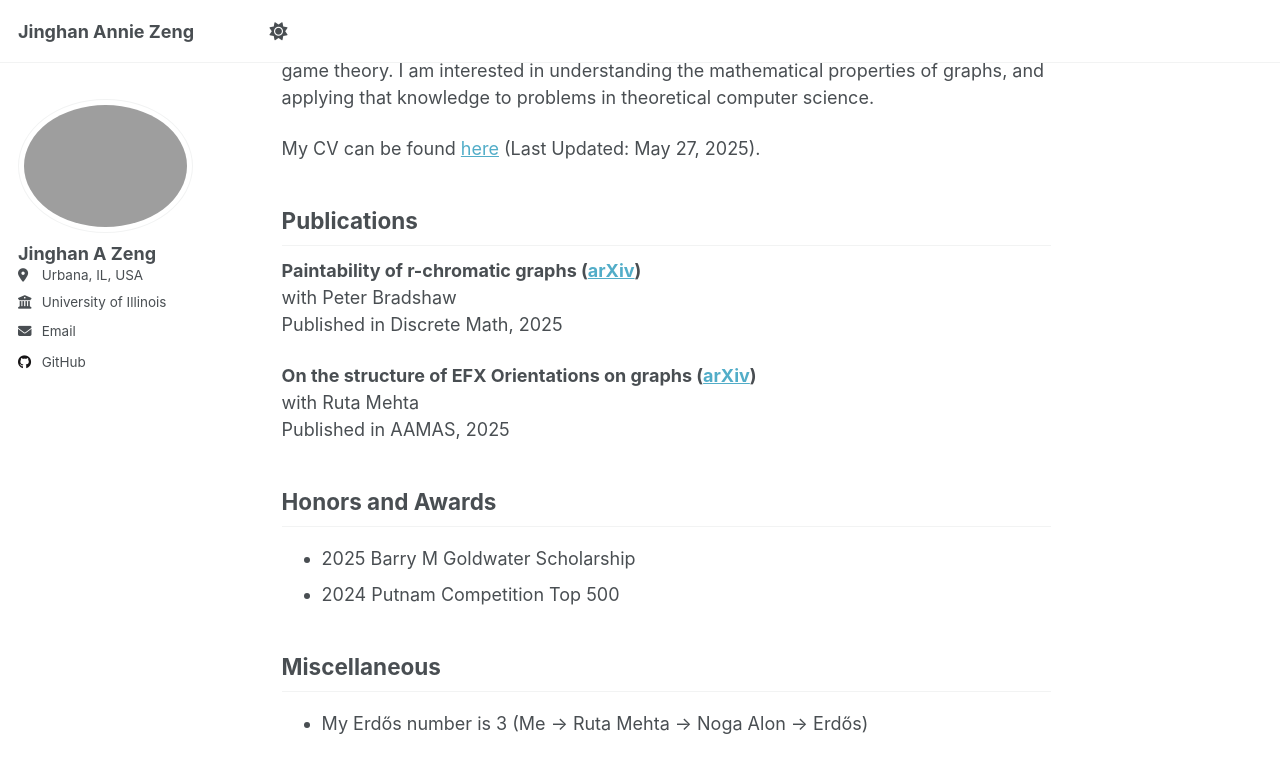
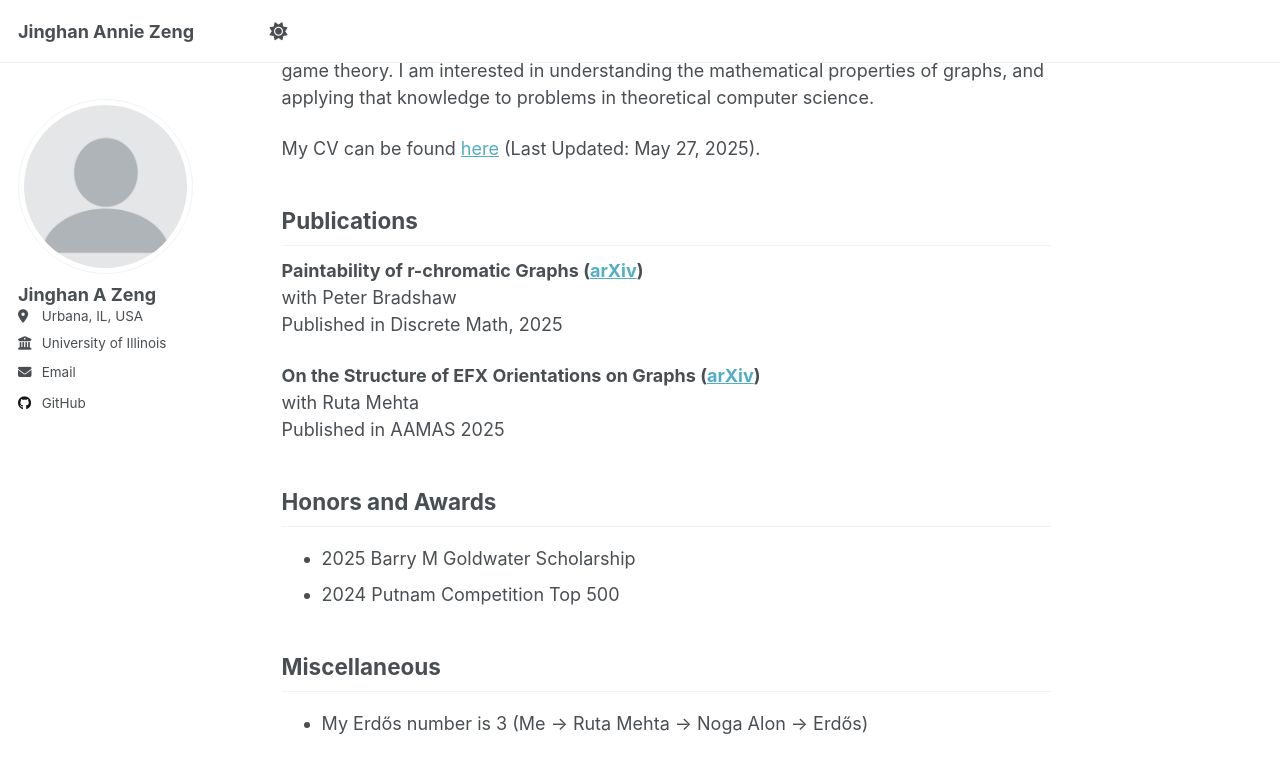
Before and after one commit to jazeng2/jazeng2.github.io, a Jekyll site: the page built from _pages/about.md, in a window 1280 px wide and 900 px high, scrolled down 442 px. Shown: the top 773 px of the window. Built offline with Jekyll 4.4.1, drawn with Linux system fonts in a browser that asks for light colours.

Commit message:
fixed image

```diff
--- a/_config.yml
+++ b/_config.yml
@@ -22,7 +22,7 @@ repository               : "jazeng2/jazeng2.github.io"
 #               Additional customization can be done by editing /_includes/author-profile.html
 author:
   # Biographic information
-  avatar           : #"profile.png"
+  avatar           : "profile.png"
   name             : "Jinghan A Zeng"
   pronouns         : # example: "she/her"
   bio              : #"Short biography for the left-hand sidebar"
--- a/_includes/head/custom.html
+++ b/_includes/head/custom.html
@@ -3,6 +3,7 @@
 <!-- start custom head snippets -->
 
 <!-- favicon from https://commons.wikimedia.org/wiki/File:OOjs_UI_icon_academic-progressive.svg -->
+<!--
 <link rel="apple-touch-icon" sizes="180x180" href="{{ base_path }}/images/apple-touch-icon-180x180.png"/>
 <link rel="icon" type="image/svg+xml" href="{{ base_path }}/images/favicon.svg"/>
 <link rel="icon" type="image/png" href="{{ base_path }}/images/favicon-32x32.png" sizes="32x32"/>
@@ -11,7 +12,7 @@
 <link rel="icon" href="/images/favicon.ico"/>
 <meta name="theme-color" content="#ffffff"/>
 <link rel="stylesheet" href="{{ base_path }}/assets/css/academicons.css"/>
-
+-->
 
 <!-- Support for MatJax -->
 <script src="https://cdnjs.cloudflare.com/polyfill/v3/polyfill.min.js?features=es6"></script>
--- a/_pages/about.md
+++ b/_pages/about.md
@@ -20,13 +20,13 @@ My CV can be found [here](https://jazeng2.github.io/files/cv.pdf) (Last Updated:
 
 Publications
 ------
-**Paintability of r-chromatic graphs ([arXiv](https://arxiv.org/abs/2403.11888))**\
+**Paintability of r-chromatic Graphs ([arXiv](https://arxiv.org/abs/2403.11888))**\
 with Peter Bradshaw\
 Published in Discrete Math, 2025
 
-**On the structure of EFX Orientations on graphs ([arXiv](https://arxiv.org/abs/2404.13527))**\
+**On the Structure of EFX Orientations on Graphs ([arXiv](https://arxiv.org/abs/2404.13527))**\
 with Ruta Mehta\
-Published in AAMAS, 2025
+Published in AAMAS 2025
 
 Honors and Awards
 ------
```
